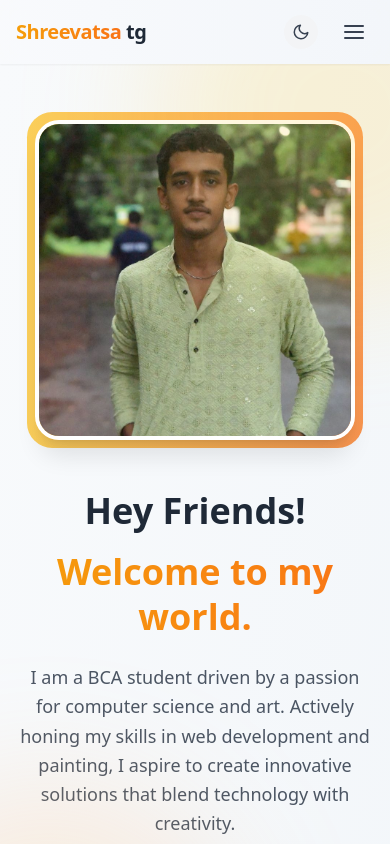
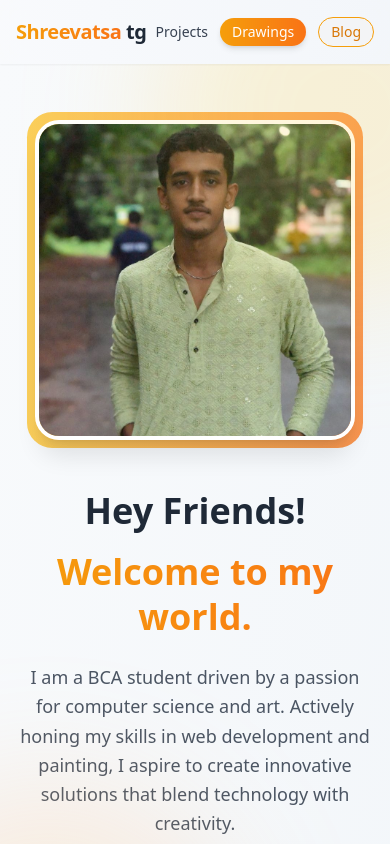
Before and after one commit to Shreevatsatg/shreevatsatg.com, a Next.js app: page / in a window 390 px wide. Shown: the top 844 px of the page. Built offline with nearby package versions, Linux system fonts and the light colour scheme.

Commit message:
made it mobile friendly

```diff
--- a/src/components/navbar.jsx
+++ b/src/components/navbar.jsx
@@ -2,26 +2,11 @@
 
 import { useState, useEffect } from "react";
 import Link from "next/link";
-import { FiMenu, FiSun, FiMoon, FiX } from "react-icons/fi";
+import { FiSun, FiMoon } from "react-icons/fi";
 import { useTheme } from "./theme-provider";
 
 export default function Navbar() {
   const { darkMode, setDarkMode } = useTheme();
-  const [isOpen, setIsOpen] = useState(false);
-
-  // Close menu when clicking outside
-  useEffect(() => {
-    const closeMenu = (e) => {
-      if (!e.target.closest(".nav-menu, .menu-button")) {
-        setIsOpen(false);
-      }
-    };
-    document.addEventListener("click", closeMenu);
-
-    return () => {
-      document.removeEventListener("click", closeMenu);
-    };
-  }, []);
 
   return (
     <>
@@ -38,34 +23,34 @@ export default function Navbar() {
             <span> tg</span>
           </Link>
 
-          {/* Desktop Navigation */}
-          <div className="hidden md:flex items-center gap-8">
+          {/* Navigation Links - Visible on all screen sizes */}
+          <div className="flex items-center gap-3 md:gap-8">
             <Link
               href="/projects"
-              className="text-gray-700 dark:text-gray-200 hover:text-amber-500 dark:hover:text-amber-400 font-medium transition-all duration-300 relative group"
+              className="text-gray-700 dark:text-gray-200 hover:text-amber-500 dark:hover:text-amber-400 font-medium transition-all duration-300 relative group text-sm md:text-base"
             >
-              My Projects
+              Projects
               <span className="absolute bottom-0 left-0 w-0 h-0.5 bg-gradient-to-r from-amber-500 to-orange-500 transition-all duration-300 group-hover:w-full"></span>
             </Link>
 
             <Link
               href="/drawings"
-              className="px-5 py-2 bg-gradient-to-r from-amber-500 to-orange-500 text-white rounded-full font-medium shadow-md hover:shadow-lg transition-all duration-300 hover:-translate-y-0.5"
+              className="px-3 md:px-5 py-1 md:py-2 bg-gradient-to-r from-amber-500 to-orange-500 text-white rounded-full font-medium shadow-md hover:shadow-lg transition-all duration-300 hover:-translate-y-0.5 text-sm md:text-base"
             >
-              My Drawings
+              Drawings
             </Link>
 
             <Link
               href="/blog"
-              className="px-5 py-2 bg-gray-100 dark:bg-gray-800 border border-amber-500 dark:border-amber-400 text-amber-600 dark:text-amber-400 rounded-full font-medium hover:shadow-md transition-all duration-300 hover:-translate-y-0.5"
+              className="px-3 md:px-5 py-1 md:py-2 bg-gray-100 dark:bg-gray-800 border border-amber-500 dark:border-amber-400 text-amber-600 dark:text-amber-400 rounded-full font-medium hover:shadow-md transition-all duration-300 hover:-translate-y-0.5 text-sm md:text-base"
             >
-              My Blog
+              Blog
             </Link>
 
-            {/* Dark Mode Toggle */}
+            {/* Dark Mode Toggle - Only visible on md screens and up */}
             <button
               onClick={() => setDarkMode(!darkMode)}
-              className="p-2 rounded-full bg-gray-100 dark:bg-gray-800 hover:shadow-md transition-all duration-300 hover:-translate-y-0.5 focus:outline-none focus:ring-2 focus:ring-amber-500 focus:ring-opacity-50"
+              className="hidden md:block p-2 rounded-full bg-gray-100 dark:bg-gray-800 hover:shadow-md transition-all duration-300 hover:-translate-y-0.5 focus:outline-none focus:ring-2 focus:ring-amber-500 focus:ring-opacity-50"
               aria-label={darkMode ? "Switch to light mode" : "Switch to dark mode"}
             >
               {darkMode ? (
@@ -75,75 +60,8 @@ export default function Navbar() {
               )}
             </button>
           </div>
-
-          {/* Mobile Navigation */}
-          <div className="md:hidden flex items-center gap-4">
-            {/* Dark Mode Toggle */}
-            <button
-              onClick={() => setDarkMode(!darkMode)}
-              className="p-2 rounded-full bg-gray-100 dark:bg-gray-800 transition-all duration-300 focus:outline-none focus:ring-2 focus:ring-amber-500 focus:ring-opacity-50"
-              aria-label={darkMode ? "Switch to light mode" : "Switch to dark mode"}
-            >
-              {darkMode ? (
-                <FiSun className="text-amber-400 text-lg" />
-              ) : (
-                <FiMoon className="text-gray-700 dark:text-gray-200 text-lg" />
-              )}
-            </button>
-
-            {/* Menu Button */}
-            <button
-              onClick={(e) => {
-                e.stopPropagation();
-                setIsOpen(!isOpen);
-              }}
-              className="menu-button p-2 rounded-lg hover:bg-gray-100 dark:hover:bg-gray-800 transition-all duration-300 focus:outline-none focus:ring-2 focus:ring-amber-500 focus:ring-opacity-50"
-              aria-expanded={isOpen}
-              aria-label="Main menu"
-            >
-              {isOpen ? (
-                <FiX className="text-2xl text-gray-700 dark:text-gray-200" />
-              ) : (
-                <FiMenu className="text-2xl text-gray-700 dark:text-gray-200" />
-              )}
-            </button>
-          </div>
         </div>
       </nav>
-
-      {/* Mobile Menu */}
-      {isOpen && (
-        <div
-          className="nav-menu md:hidden fixed top-16 left-0 right-0 z-40 bg-gradient-to-br from-slate-50 to-slate-100 dark:from-gray-900 dark:to-gray-800 shadow-lg"
-          style={{ maxHeight: 'calc(100vh - 64px)', overflowY: 'auto' }}
-        >
-          <div className="container mx-auto px-4 py-2">
-            <div className="flex flex-col divide-y divide-gray-200 dark:divide-gray-700">
-              <Link
-                href="/projects"
-                onClick={() => setIsOpen(false)}
-                className="py-4 text-gray-700 dark:text-gray-200 font-medium transition-colors duration-300 hover:text-amber-500 dark:hover:text-amber-400"
-              >
-                My Projects
-              </Link>
-              <Link
-                href="/drawings"
-                onClick={() => setIsOpen(false)}
-                className="py-4 text-gray-700 dark:text-gray-200 font-medium transition-colors duration-300 hover:text-amber-500 dark:hover:text-amber-400"
-              >
-                My Drawings
-              </Link>
-              <Link
-                href="/blog"
-                onClick={() => setIsOpen(false)}
-                className="py-4 text-gray-700 dark:text-gray-200 font-medium transition-colors duration-300 hover:text-amber-500 dark:hover:text-amber-400"
-              >
-                My Blog
-              </Link>
-            </div>
-          </div>
-        </div>
-      )}
 
       {/* Spacer */}
       <div className="h-16"></div>
```
